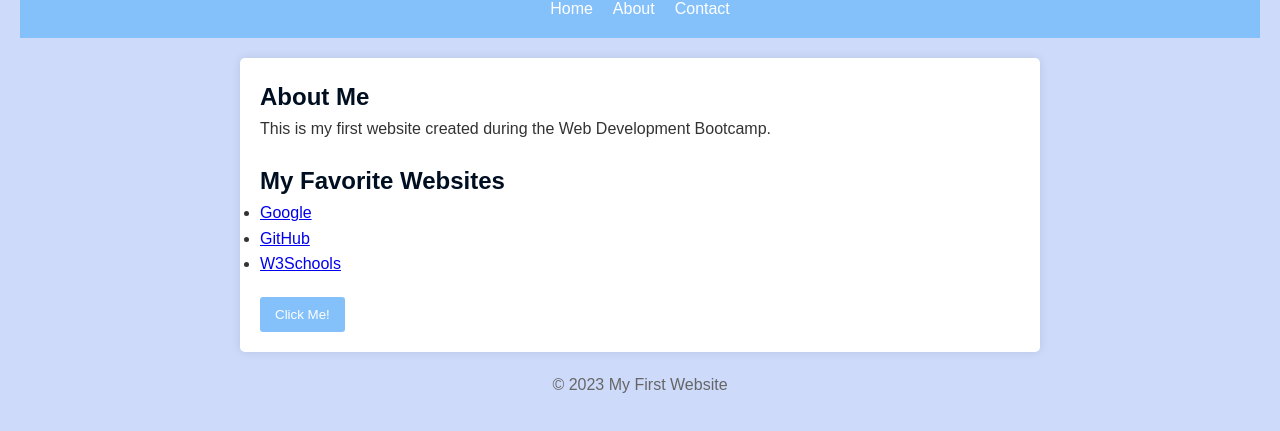
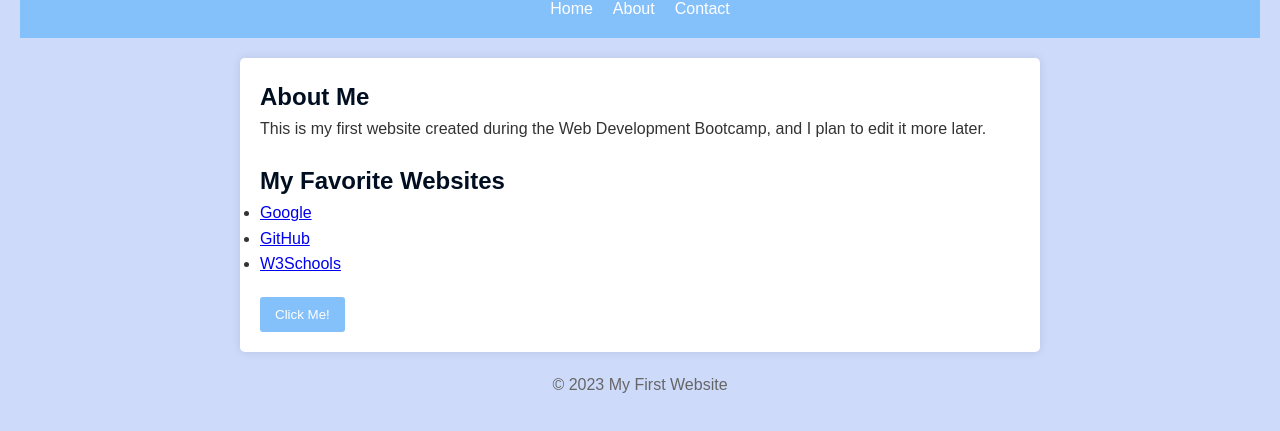
Before and after one commit to Ewatt8/my-first-website, a plain HTML site: page index.html in a window 1280 px wide. Shown: the part 101-532 px from the top of the page. Drawn offline with Linux system fonts and the light colour scheme.

Commit message:
Update index.html

```diff
--- a/index.html
+++ b/index.html
@@ -20,7 +20,7 @@
   <main>
     <section>
       <h2>About Me</h2>
-      <p>This is my first website created during the Web Development Bootcamp.</p>
+      <p>This is my first website created during the Web Development Bootcamp, and I plan to edit it more later.</p>
     </section>
     <section>
       <h2>My Favorite Websites</h2>
```
